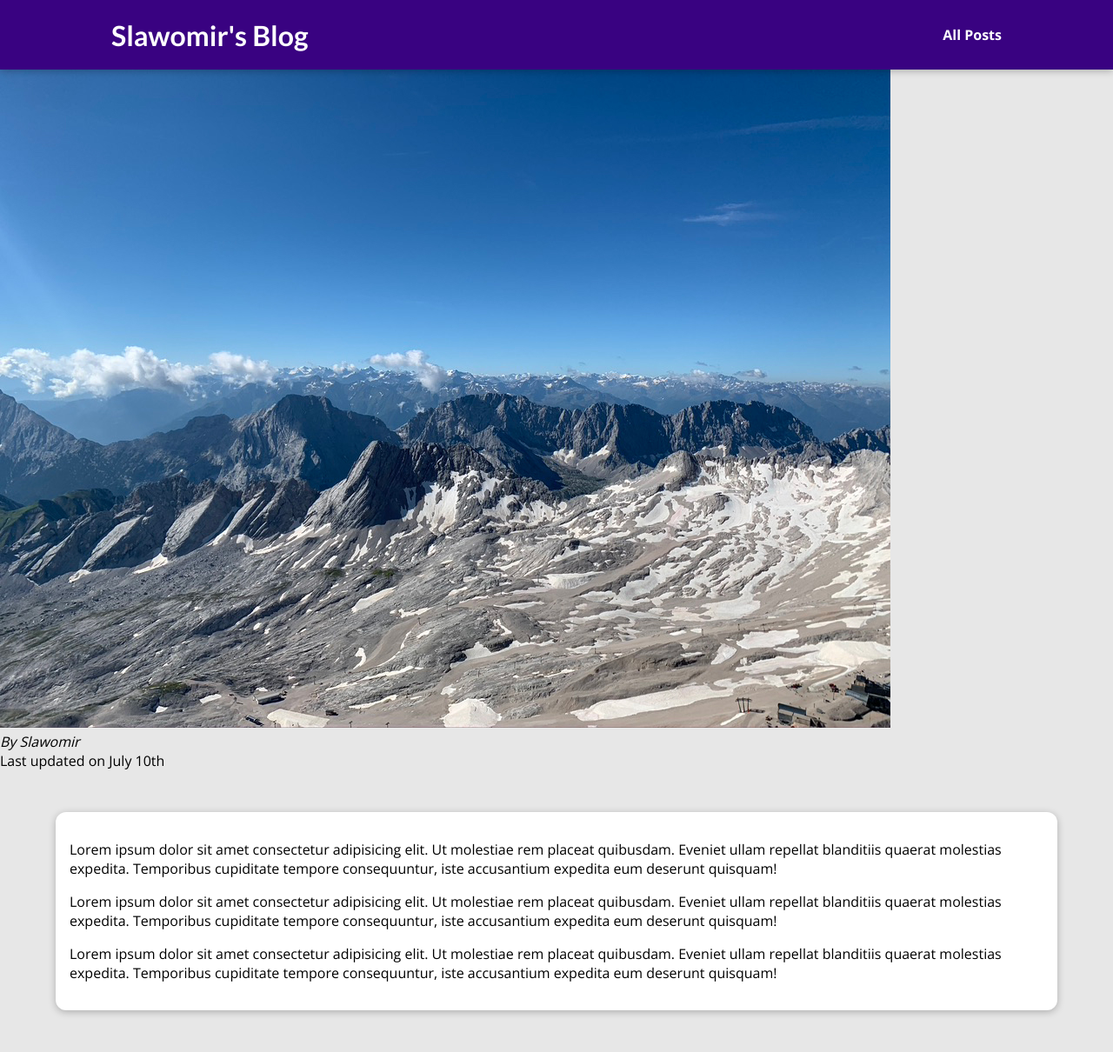
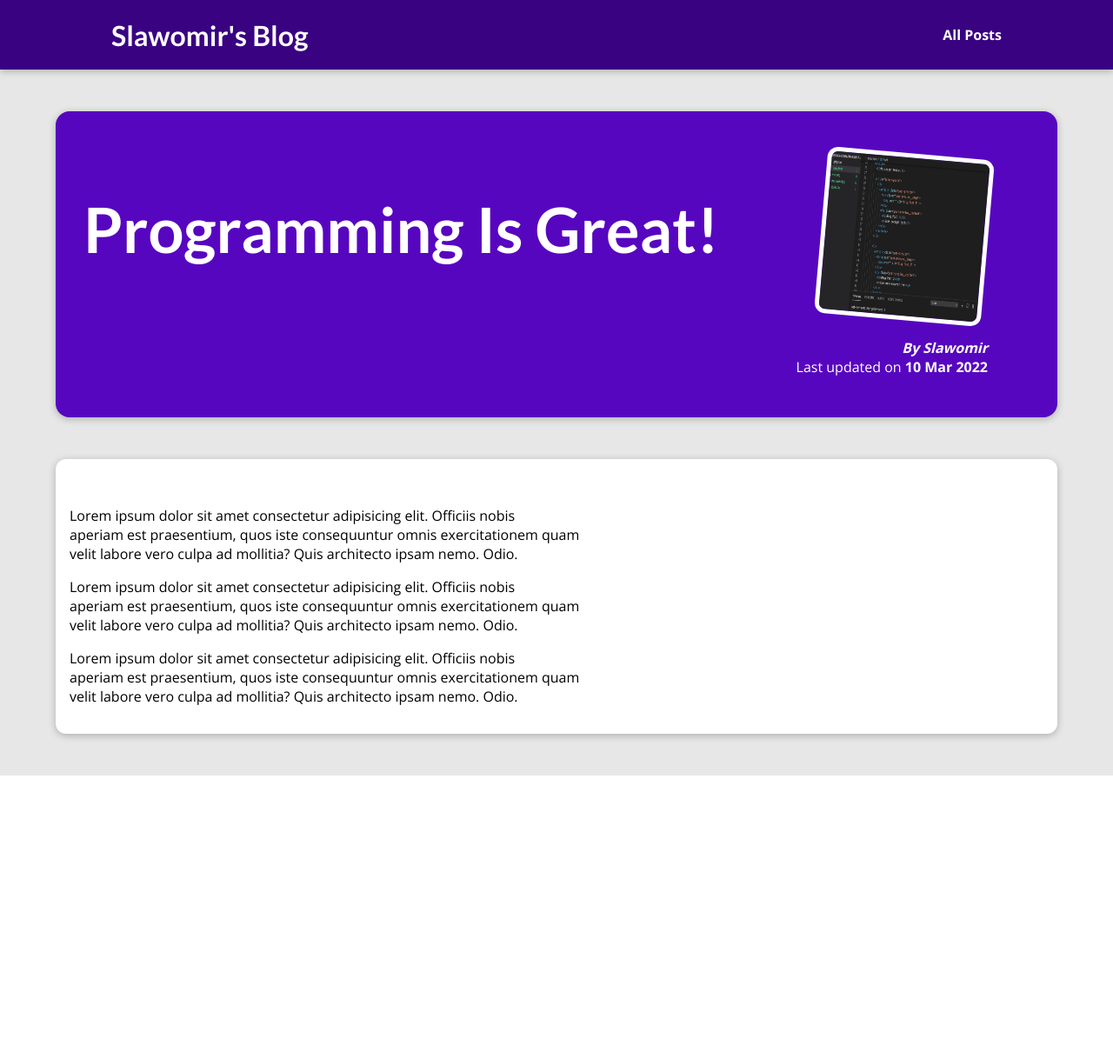
Before and after one commit to Slav666/my_site_blog_django, a Django app: page /post/programming-is-fun in a window 1280 px wide. Shown: the whole page at 87% size. After the commit the page ends 892 px from the top, so only its background shows below. Run offline with Django 3.2, Linux system fonts and the light colour scheme.

Commit message:
Finished front-end Django module

```diff
--- a/blog/templates/blog/index.html
+++ b/blog/templates/blog/index.html
@@ -14,14 +14,17 @@
     <img src="{% static 'blog/images/slav.jpeg' %}" alt="Max"/>
     <h2>SLAWOMIR'S BLOG</h2>
   </header>
-  <p>Hi, I am Max and I love to blog about tech  and the world</p>
+  <p>Hi, I am Slav and I love to blog about tech  and the world</p>
 </section>
 
 <section id="latest-posts">
 <h2>My latest Thoughts</h2>
 
 <ul>
+  {% for post in posts %}
+
   {% include "blog/includes/post.html" %}
+  {% endfor %}
 </ul>
 </section>
 
--- a/blog/templates/blog/post-detail.html
+++ b/blog/templates/blog/post-detail.html
@@ -1,7 +1,7 @@
 {% extends "base.html" %}
 {% load static %}
 {% block title %}
-  This post title
+  {{ post.title }}
 {% endblock %}
 {% block css_files %}
 <link rel="stylesheet" href="{% static 'blog/post-detail.css' %}">
@@ -9,20 +9,18 @@
 {% endblock %}
 
 {% block content %}
-<section>
-  <h2>Post title</h2>
+<section id="summary">
+  <h2>{{ post.title }}</h2>
   <article>
-    <img src="{% static 'blog/images/mountains.jpg' %}" alt="Post title"/>
-    <address>By Slawomir</address>
+    <img src="{% static 'blog/images/'|add:post.image %}" alt="{{ post.title }}"/>
+    <address>By {{ post.author }} </address>
     <div>
-      Last updated on <time>July 10th</time>
+      Last updated on <time>{{ post.date|date:"d M Y" }}</time>
     </div>
   </article>
 </section>
 
 <main>
-  <p>Lorem ipsum dolor sit amet consectetur adipisicing elit. Ut molestiae rem placeat quibusdam. Eveniet ullam repellat blanditiis quaerat molestias expedita. Temporibus cupiditate tempore consequuntur, iste accusantium expedita eum deserunt quisquam!</p>
-  <p>Lorem ipsum dolor sit amet consectetur adipisicing elit. Ut molestiae rem placeat quibusdam. Eveniet ullam repellat blanditiis quaerat molestias expedita. Temporibus cupiditate tempore consequuntur, iste accusantium expedita eum deserunt quisquam!</p>
-  <p>Lorem ipsum dolor sit amet consectetur adipisicing elit. Ut molestiae rem placeat quibusdam. Eveniet ullam repellat blanditiis quaerat molestias expedita. Temporibus cupiditate tempore consequuntur, iste accusantium expedita eum deserunt quisquam!</p>
+  {{ post.content|linebreaks }}
 </main>
 {% endblock %}
--- a/blog/views.py
+++ b/blog/views.py
@@ -1,15 +1,94 @@
+from datetime import date
 from django.shortcuts import render
 
+all_posts = [
+    {
+        "slug": "hike-in-the-mountains",
+        "image": "mountains.jpg",
+        "author": "Slawomir",
+        "date": date(2021, 7, 21),
+        "title": "Mountain Hiking",
+        "excerpt": "There's nothing like the views you get when hiking in the mountains! And I wasn't even prepared for what happened whilst I was enjoying the view!",
+        "content": """
+          Lorem ipsum dolor sit amet consectetur adipisicing elit. Officiis nobis
+          aperiam est praesentium, quos iste consequuntur omnis exercitationem quam
+          velit labore vero culpa ad mollitia? Quis architecto ipsam nemo. Odio.
+
+          Lorem ipsum dolor sit amet consectetur adipisicing elit. Officiis nobis
+          aperiam est praesentium, quos iste consequuntur omnis exercitationem quam
+          velit labore vero culpa ad mollitia? Quis architecto ipsam nemo. Odio.
+
+          Lorem ipsum dolor sit amet consectetur adipisicing elit. Officiis nobis
+          aperiam est praesentium, quos iste consequuntur omnis exercitationem quam
+          velit labore vero culpa ad mollitia? Quis architecto ipsam nemo. Odio.
+        """
+    },
+    {
+        "slug": "programming-is-fun",
+        "image": "coding.jpg",
+        "author": "Slawomir",
+        "date": date(2022, 3, 10),
+        "title": "Programming Is Great!",
+        "excerpt": "Did you ever spend hours searching that one error in your code? Yep - that's what happened to me yesterday...",
+        "content": """
+          Lorem ipsum dolor sit amet consectetur adipisicing elit. Officiis nobis
+          aperiam est praesentium, quos iste consequuntur omnis exercitationem quam
+          velit labore vero culpa ad mollitia? Quis architecto ipsam nemo. Odio.
+
+          Lorem ipsum dolor sit amet consectetur adipisicing elit. Officiis nobis
+          aperiam est praesentium, quos iste consequuntur omnis exercitationem quam
+          velit labore vero culpa ad mollitia? Quis architecto ipsam nemo. Odio.
+
+          Lorem ipsum dolor sit amet consectetur adipisicing elit. Officiis nobis
+          aperiam est praesentium, quos iste consequuntur omnis exercitationem quam
+          velit labore vero culpa ad mollitia? Quis architecto ipsam nemo. Odio.
+        """
+    },
+    {
+        "slug": "into-the-woods",
+        "image": "woods.jpg",
+        "author": "Slawomir",
+        "date": date(2020, 8, 5),
+        "title": "Nature At Its Best",
+        "excerpt": "Nature is amazing! The amount of inspiration I get when walking in nature is incredible!",
+        "content": """
+          Lorem ipsum dolor sit amet consectetur adipisicing elit. Officiis nobis
+          aperiam est praesentium, quos iste consequuntur omnis exercitationem quam
+          velit labore vero culpa ad mollitia? Quis architecto ipsam nemo. Odio.
+
+          Lorem ipsum dolor sit amet consectetur adipisicing elit. Officiis nobis
+          aperiam est praesentium, quos iste consequuntur omnis exercitationem quam
+          velit labore vero culpa ad mollitia? Quis architecto ipsam nemo. Odio.
+
+          Lorem ipsum dolor sit amet consectetur adipisicing elit. Officiis nobis
+          aperiam est praesentium, quos iste consequuntur omnis exercitationem quam
+          velit labore vero culpa ad mollitia? Quis architecto ipsam nemo. Odio.
+        """
+    }
+]
+
+
+def get_date(post):
+    return post['date']
 # Create your views here.
 
 
 def starting_page(request):
-    return render(request, "blog/index.html")
+    sorted_posts = sorted(all_posts, key=get_date)
+    latest_posts = sorted_posts[-3:]
+    return render(request, "blog/index.html", {
+        "posts": latest_posts
+    })
 
 
 def post(request):
-    return render(request, "blog/all-posts.html")
+    return render(request, "blog/all-posts.html", {
+        "all_posts": all_posts
+    })
 
 
 def post_detail(request, slug):
-    return render(request, "blog/post-detail.html")
+    identified_post = next(post for post in all_posts if post['slug'] == slug)
+    return render(request, "blog/post-detail.html", {
+        "post": identified_post
+    })
```
Also changed, not shown: blog/templates/blog/all-posts.html (+2 -5 lines), blog/templates/blog/includes/post.html (+4 -4 lines).
